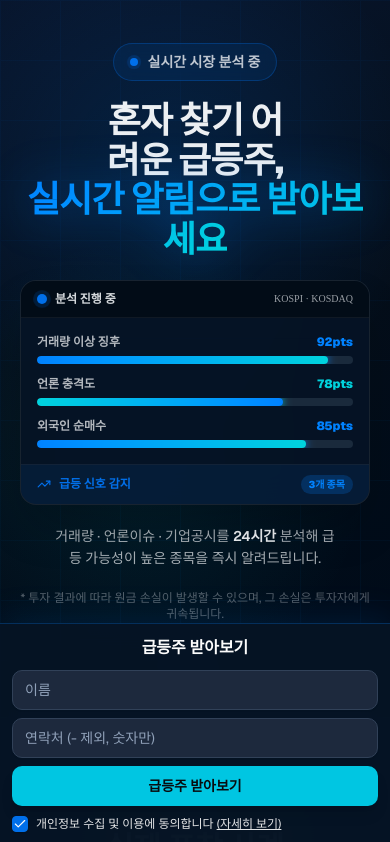
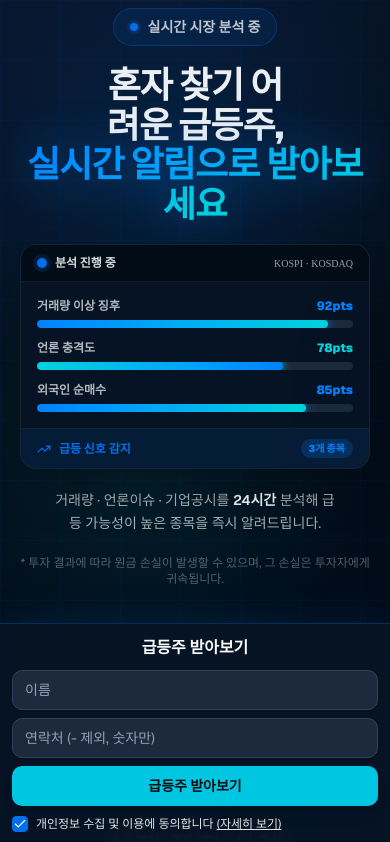
Before and after one commit to stockpluss/aisudden, a Next.js app: page /shinjeong in a window 390 px wide. Shown: the top 842 px of the page. Built offline with nearby package versions, Linux system fonts and the light colour scheme.

Commit message:
fix: reduce hero top spacing on mobile by aligning content to top

```diff
--- a/components/shinjeong/hero-section.tsx
+++ b/components/shinjeong/hero-section.tsx
@@ -150,8 +150,8 @@ export function HeroSection() {
       />
 
       {/* Main content */}
-      <div className="relative z-10 flex-1 flex items-center">
-        <div className="w-full max-w-6xl mx-auto px-5 py-4 lg:py-20 flex flex-col lg:flex-row items-center gap-8 lg:gap-20">
+      <div className="relative z-10 flex-1 flex items-start lg:items-center">
+        <div className="w-full max-w-6xl mx-auto px-5 pt-2 pb-4 lg:py-20 flex flex-col lg:flex-row items-center gap-8 lg:gap-20">
 
           {/* Left — copy */}
           <div className="flex-1 flex flex-col items-center lg:items-start gap-5 lg:gap-8 text-center lg:text-left w-full">
```
